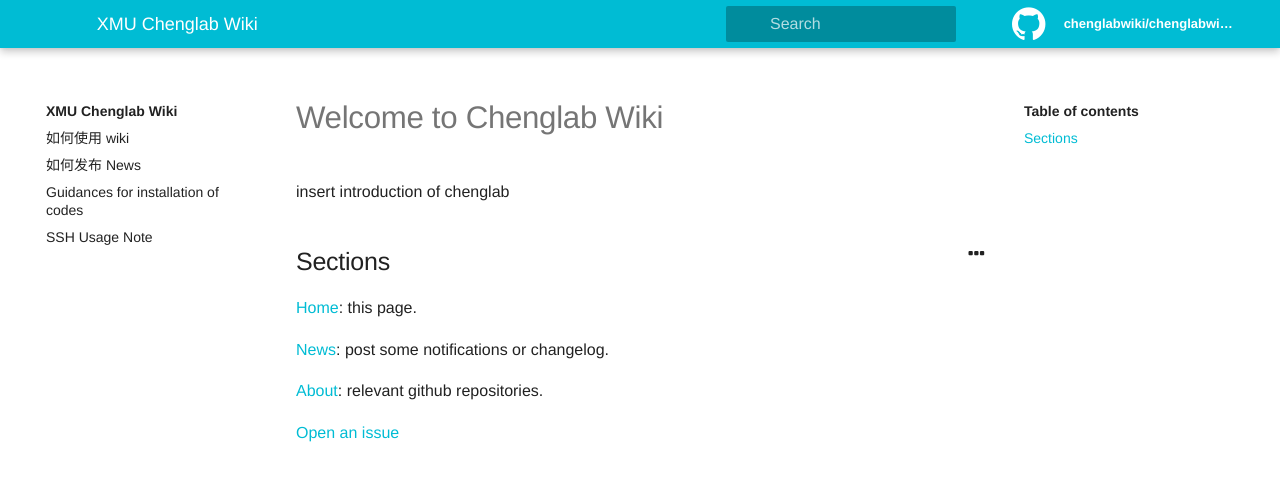
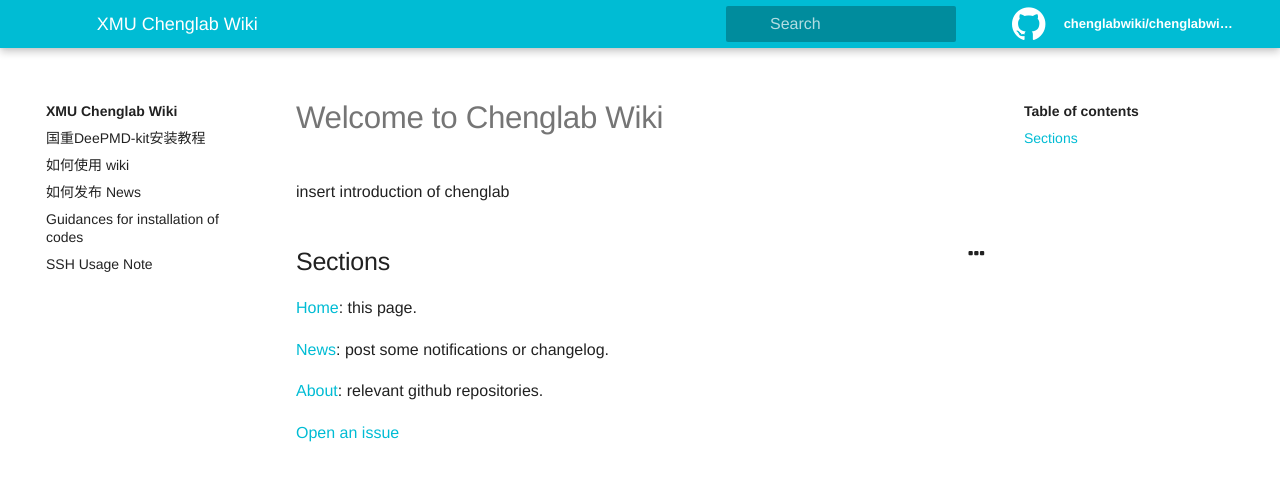
Before and after one commit to chenggroup/chenggroup.github.io, a Jekyll site: the page built from pages/index.md, in a window 1280 px wide and 900 px high. Shown: the top 481 px of the window. Built offline with Jekyll 4.4.1, drawn with Linux system fonts in a browser that asks for light colours.

Commit message:
modify deepmd-kit_installation

```diff
--- a/_wiki/deepmd-kit_installation_104.md
+++ b/_wiki/deepmd-kit_installation_104.md
@@ -1,3 +1,11 @@
+---
+title: 国重DeePMD-kit安装教程
+---
+
+---
+authors: Yunpei Liu
+---
+
 # 国重DeePMD-kit安装实战全记录
 
 ## 准备工作
```
